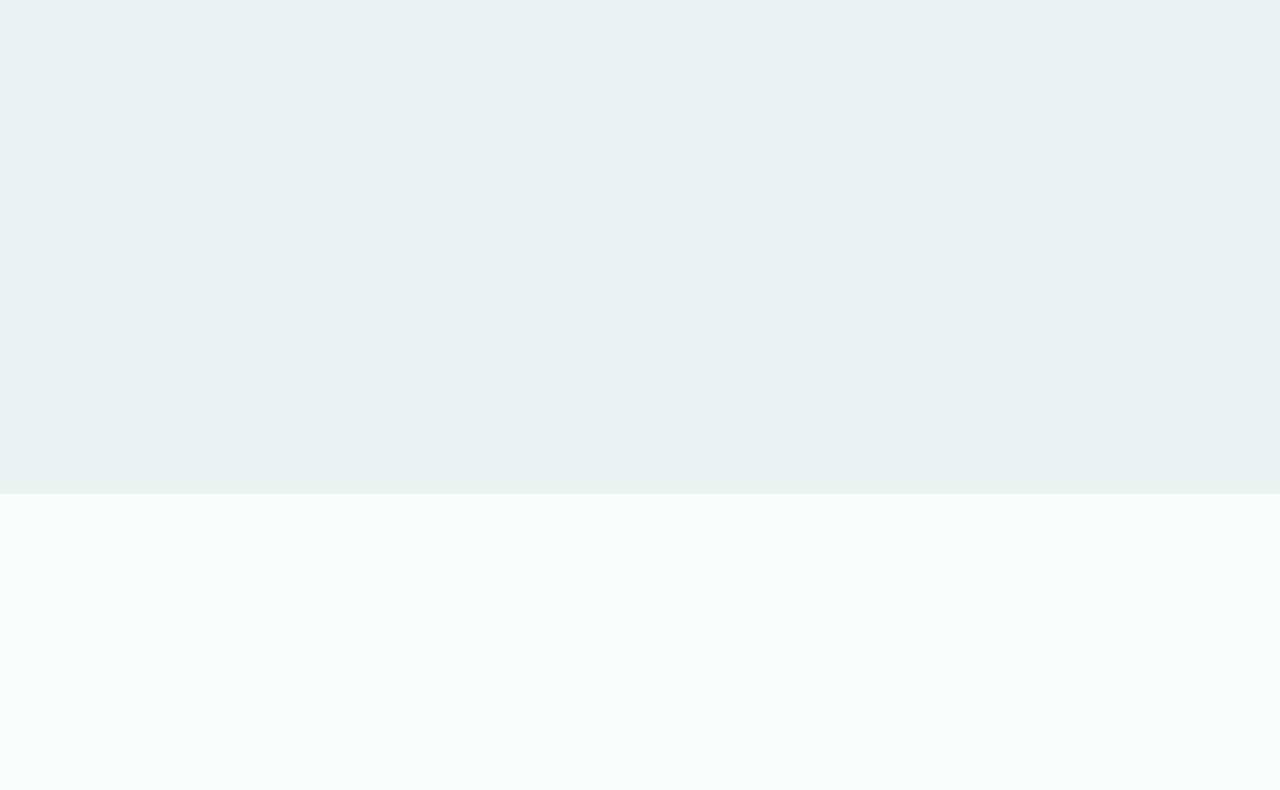
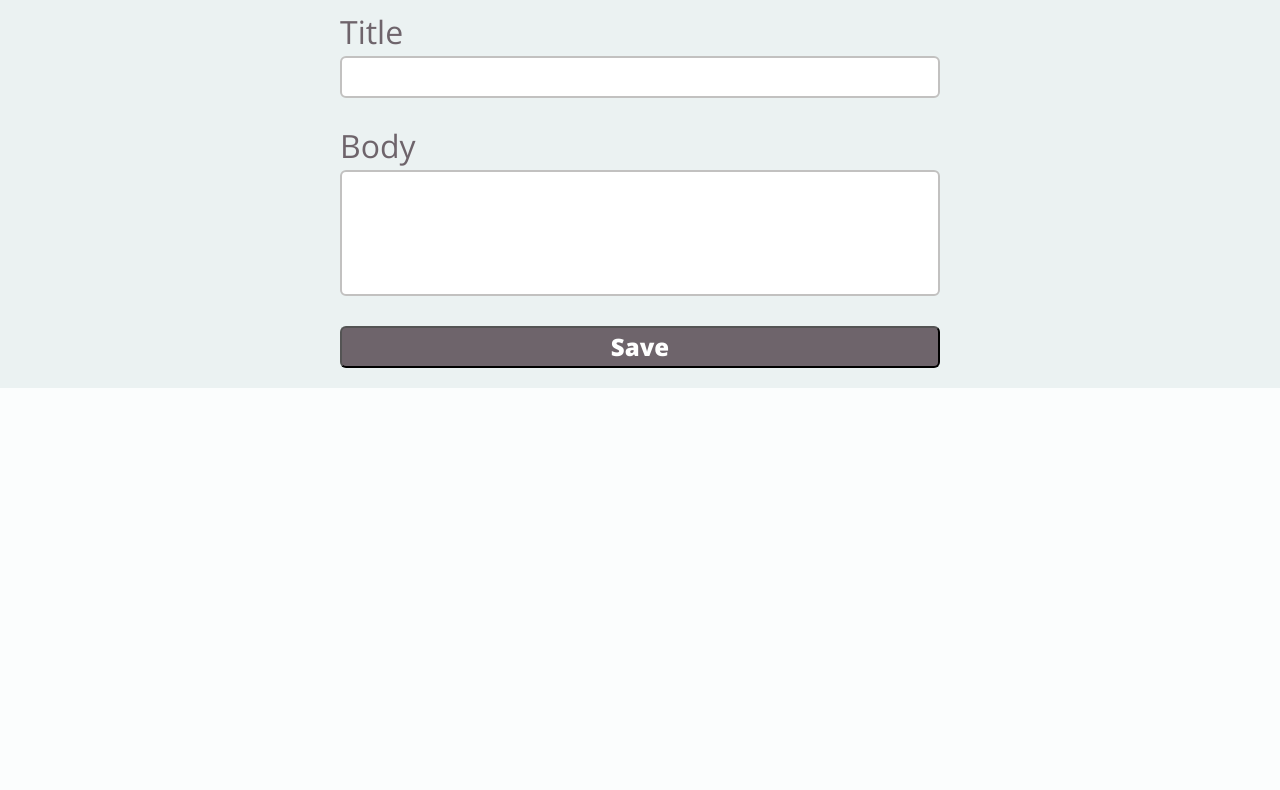
Before and after one commit to hlhartley/ideabox-triples, a plain HTML site: page index.html in a window 1280 px wide. Shown: the part 106-896 px from the top of the page. Drawn offline with nearby package versions, Linux system fonts and the light colour scheme.

Commit message:
Add input field CSS

```diff
--- a/index.html
+++ b/index.html
@@ -17,6 +17,13 @@
   </div>
   </header>
   <main class="inputs-container">
+    <form class="form-container">
+      <label class="form-labels title">Title</label>
+      <input class="title-input" type="text" name="title-input">
+      <label class="form-labels">Body</label>
+      <input class="body-input" type="text" name="body-input">
+      <button class="save-btn">Save</button>
+    </form>
   </main>
   <section class="cards-container">
   </section>
--- a/styles.css
+++ b/styles.css
@@ -4,6 +4,7 @@
   box-sizing: border-box;
 }
 
+/*header*/
 .header-container {
   background-color: #322A30;
   height: 100px;
@@ -25,11 +26,6 @@
   color: #FFFFFF;
 }
 
-.inputs-container {
-  background-color: #EBF2F2;
-  height: 500px;
-}
-
 .search-container {
   display: flex;
   align-items: center;
@@ -40,6 +36,7 @@
   height: 42px;
   border-top-right-radius: 6px;
   border-bottom-right-radius: 6px;
+  border-left-style: none;
 }
 
 .search-bar-input {
@@ -48,6 +45,7 @@
   font-size: 2em;
   height: 42px;
   width: 500px;
+  border: 2px solid #C2C1C0;
 }
 
 .fas {
@@ -58,8 +56,48 @@
   font-size: 2em;
 }
 
+/*input fields*/
+.inputs-container {
+  background-color: #EBF2F2;
+}
 
+.form-container {
+  width: 600px;
+  margin: auto;
+  padding: 20px 0;
+}
 
+.title-input,
+.body-input {
+  margin: 5px 0 30px 0;
+  width: 100%;
+  height: 42px;
+  border-radius: 6px;
+  border: 2px solid #C2C1C0;
+}
+
+.title {
+  margin-top: 50px;
+}
+
+.body-input {
+  height: 126px;
+}
+
+.form-labels {
+  font-size: 2rem;
+  color: #6E646B;
+}
+
+.save-btn {
+  background-color: #6E646B;
+  width: 100%;
+  border-radius: 6px;
+  color: #FFFFFF;
+  height: 42px;
+  font-size: 1.5em;
+  font-weight: 800;
+}
 
 .cards-container {
   background-color: #FBFDFD;
```
